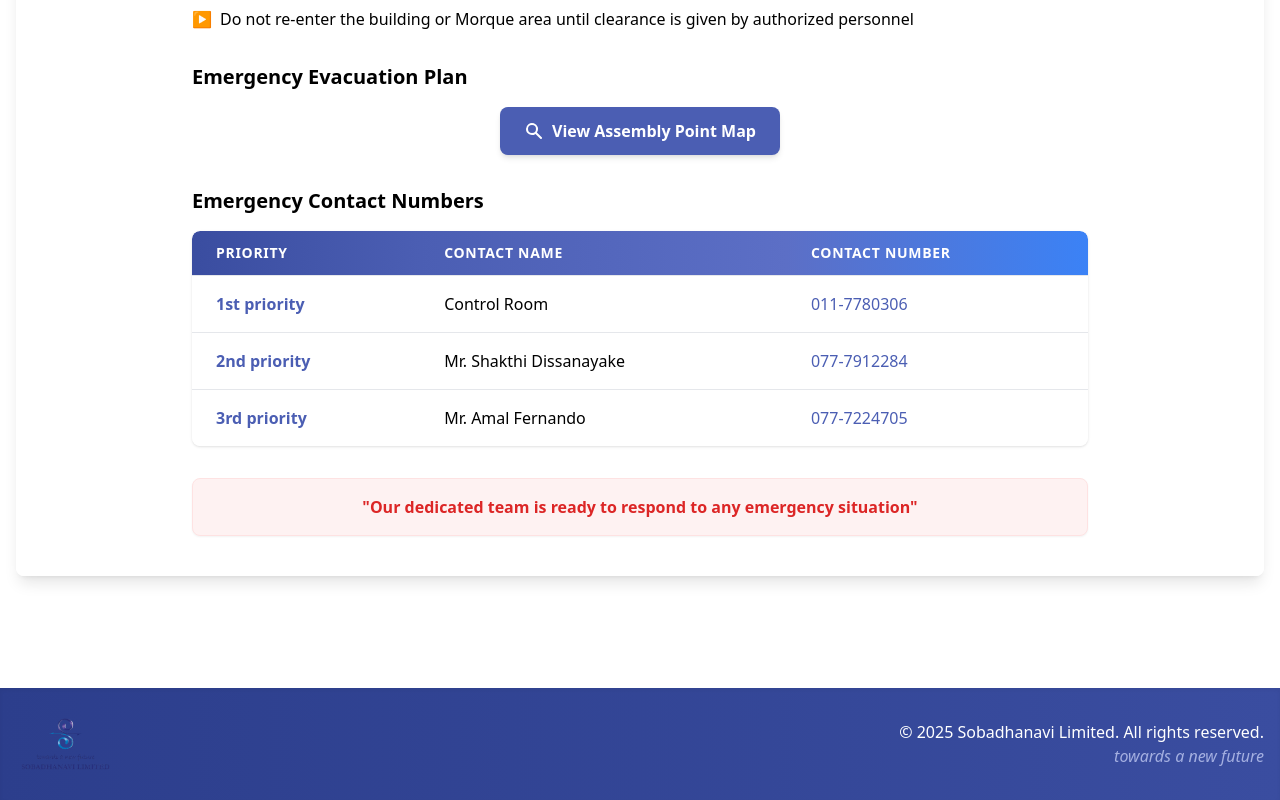
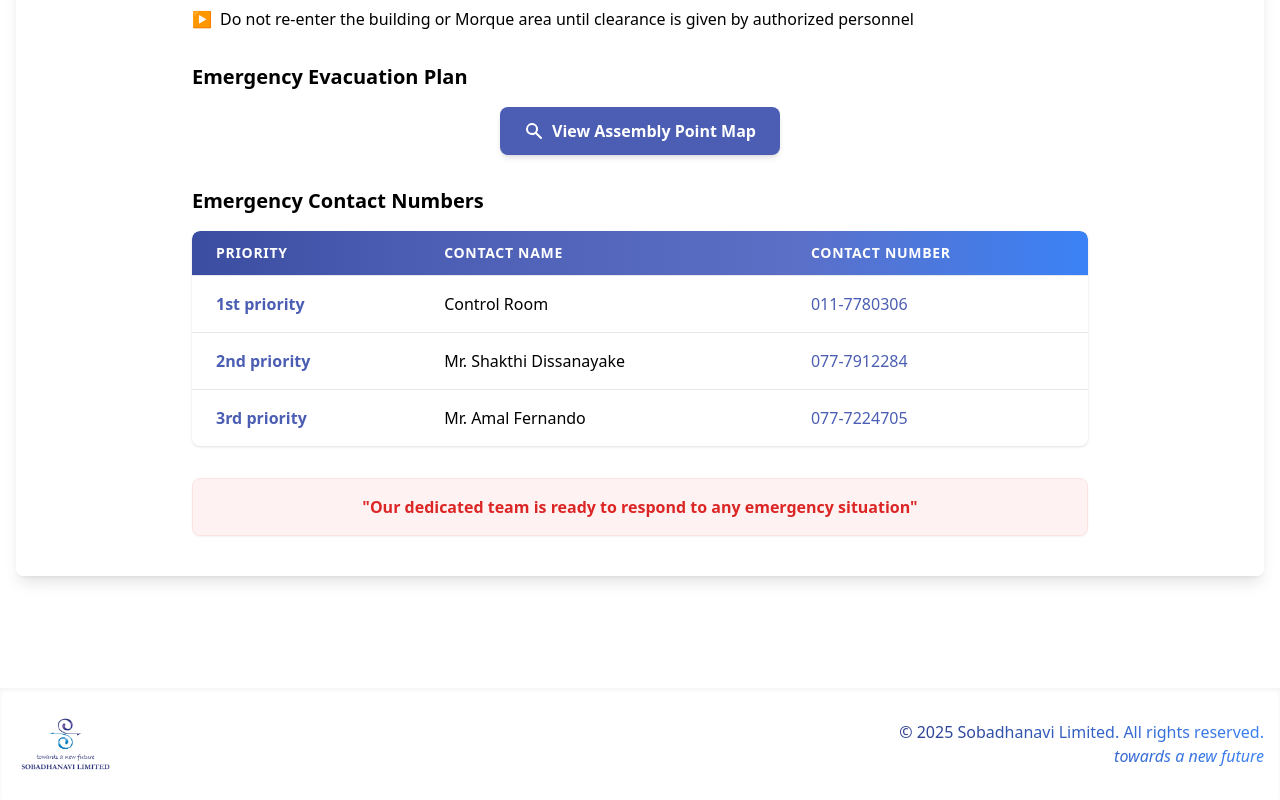
Before and after one commit to Tharaka1103/Opening-Ceremony-UI-, a React (Vite) app: page / in a window 1280 px wide. Shown: the part 2033-2833 px from the top of the page. Built offline with nearby package versions, Linux system fonts and the light colour scheme.

Commit message:
Update Footer.tsx

```diff
--- a/src/components/Footer.tsx
+++ b/src/components/Footer.tsx
@@ -1,19 +1,25 @@
 import React from 'react';
+
 const Footer = () => {
-  return <footer className="bg-gradient-to-r from-blue-900 to-blue-800 text-white py-6 mt-12 shadow-inner">
+  return (
+    <footer className="bg-white py-6 mt-12 shadow-inner">
       <div className="container mx-auto px-4">
         <div className="flex flex-col md:flex-row justify-between items-center">
           <div className="mb-4 md:mb-0">
             <img src="/Sobadanavi.png" alt="Sobadhanavi Logo" className="h-16" />
           </div>
           <div className="text-center md:text-right">
-            <p className="font-medium">
+            <p className="font-medium bg-gradient-to-r from-blue-900 to-blue-500 bg-clip-text text-transparent">
               © 2025 Sobadhanavi Limited. All rights reserved.
             </p>
-            <p className="text-blue-300 italic">towards a new future</p>
+            <p className="italic bg-gradient-to-r from-blue-900 to-blue-500 bg-clip-text text-transparent">
+              towards a new future
+            </p>
           </div>
         </div>
       </div>
-    </footer>;
+    </footer>
+  );
 };
+
 export default Footer;
```
